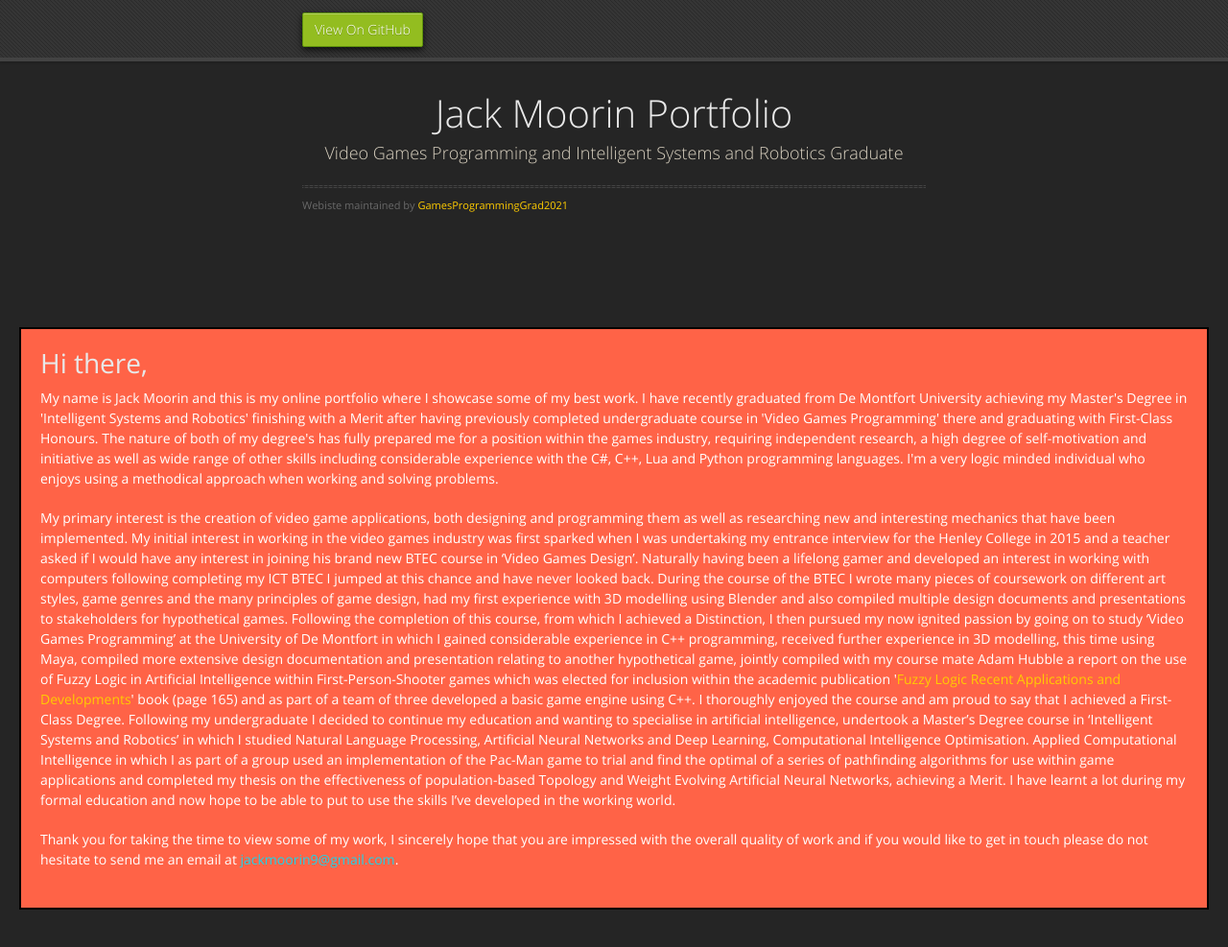
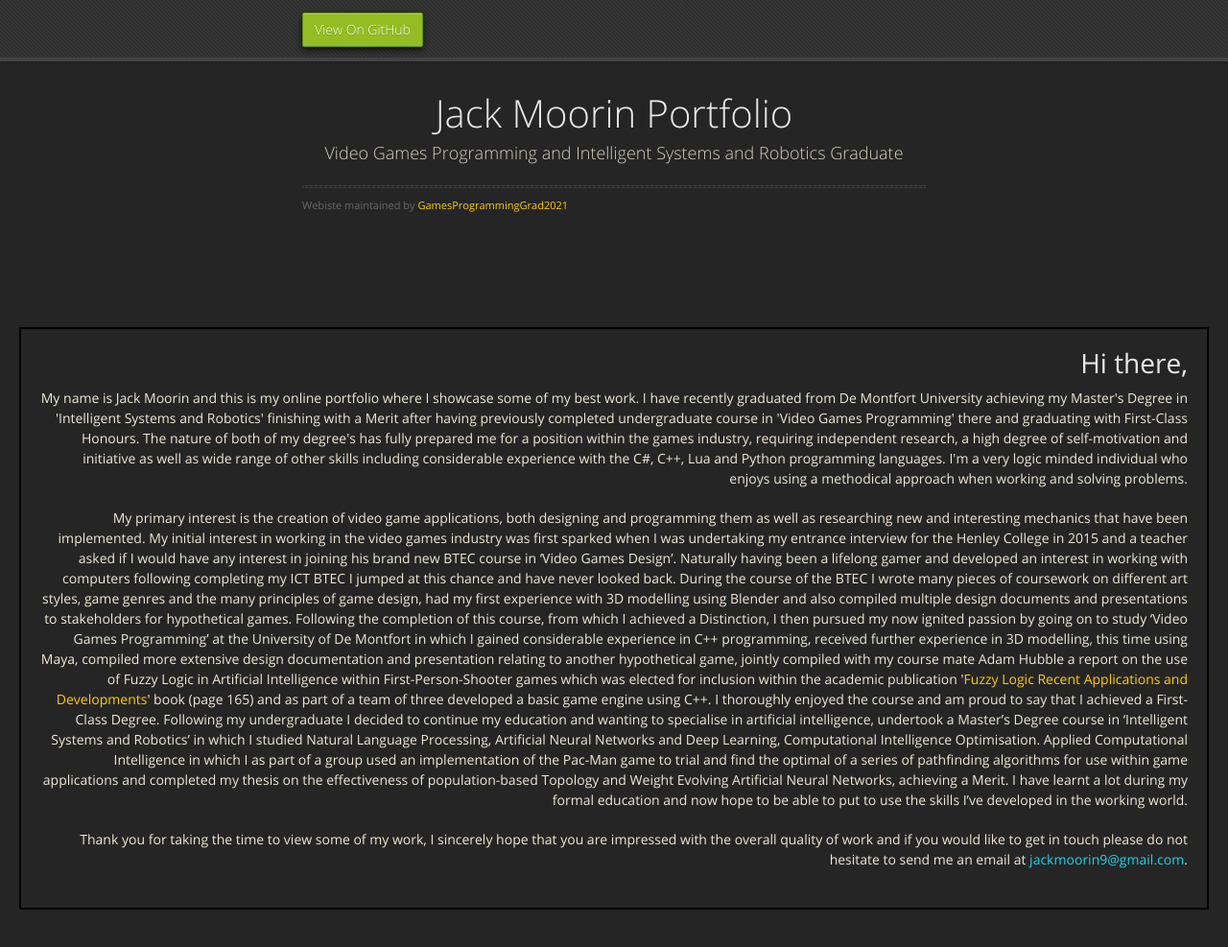
Before and after one commit to GamesProgrammingGrad2021/GamesProgrammingGrad2021.github.io, a Jekyll site: the page built from index.md, in a window 1280 px wide and 988 px high. Shown: the whole window at 96% size. Built offline with Jekyll 4.4.1, drawn with Linux system fonts in a browser that asks for light colours; nearby versions of some CDN libraries; our own code applies the rules of GitHub Pages for plain Markdown files.

Commit message:
Update default.html

```diff
--- a/_layouts/default.html
+++ b/_layouts/default.html
@@ -3,11 +3,10 @@
   <head>
     <style>
     .introduction {
-    background-color: tomato;
-    color: white;
     border: 2px solid black;
     margin: 20px;
     padding: 20px;
+	text-align: right;
     }
 </style>
     <meta charset="utf-8">
```
